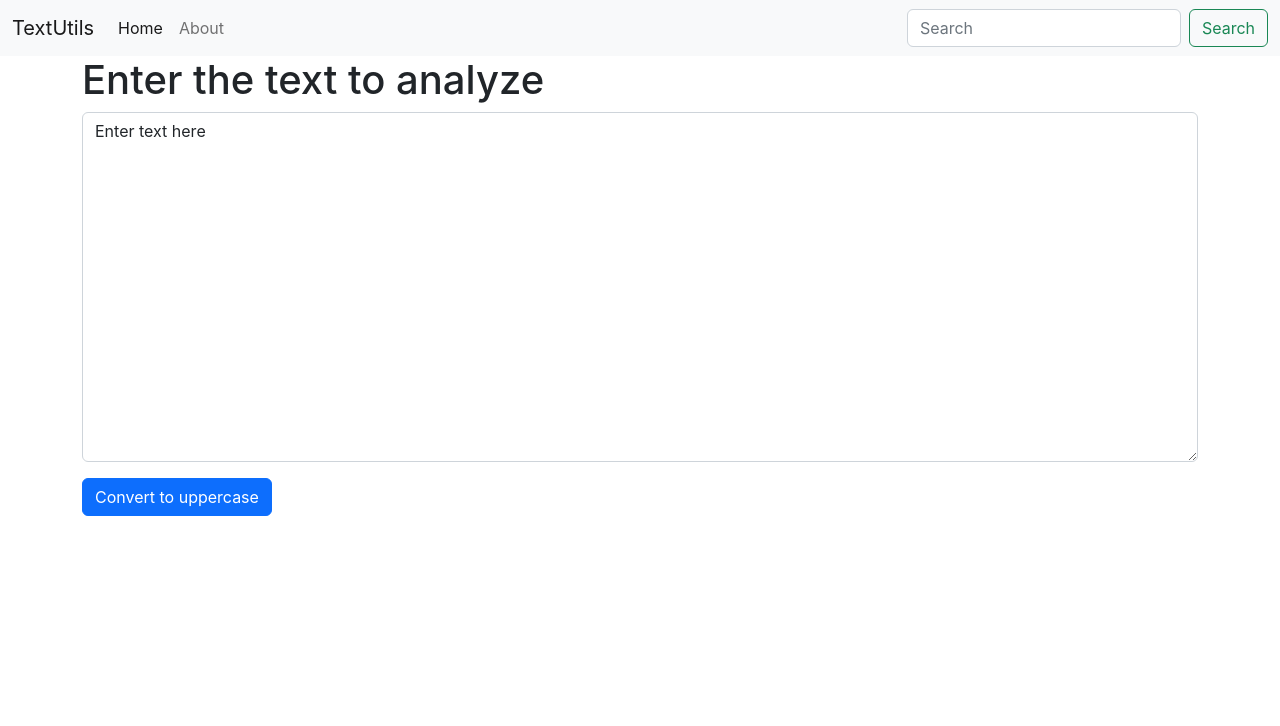
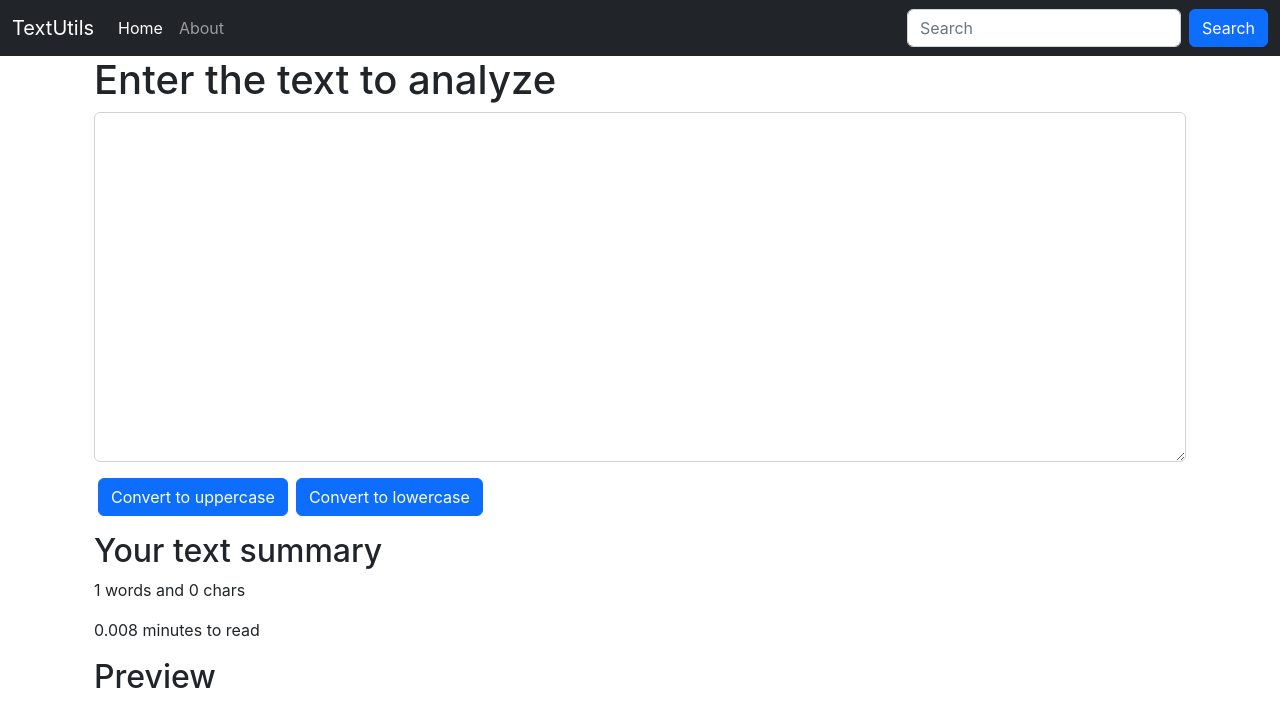
Before and after one commit to saud-ahmad24/react-demo-project, a React (Create React App) app: page / in a window 1280 px wide. Shown: the top 726 px of the page. Built offline with nearby package versions, Linux system fonts and the light colour scheme.

Commit message:
uppercase,lowercase,count

```diff
--- a/src/components/Navbar.js
+++ b/src/components/Navbar.js
@@ -2,7 +2,7 @@ import React from "react";
 import propTypes from 'prop-types'
 export default function NavBar(props) {
   return (
-    <nav className="navbar navbar-expand-lg bg-light">
+    <nav className="navbar navbar-expand-lg bg-dark navbar-dark">
       <div className="container-fluid">
         <a className="navbar-brand" href="/">
           {props.title}
@@ -38,7 +38,7 @@ export default function NavBar(props) {
               placeholder="Search"
               aria-label="Search"
             />
-            <button className="btn btn-outline-success" type="submit">
+            <button className="btn btn-primary" type="submit">
               Search
             </button>
           </form>
--- a/src/components/TextForm.js
+++ b/src/components/TextForm.js
@@ -1,28 +1,42 @@
-import React,{useState} from "react";
+import React, { useState } from "react";
 
 export default function TextForm(props) {
-    const [text,setText]= useState("Enter text here")
-    const handleUpClick=()=>{
-        console.log("handleUpClick is clicked"  + text)
-        setText("text has been changed")
-    }
-    const handleOnClick=(event)=>{
-        console.log("changed")
-        setText(event.target.value)
-    }
+  const [text, setText] = useState("");
+  const handleUpClick = () => {
+    console.log("handleUpClick is clicked" + text);
+    let newText = text.toUpperCase();
+    setText(newText);
+  };
+  const handleLoClick = () => {
+    console.log("handleUpClick is clicked" + text);
+    let newText = text.toLocaleLowerCase();
+    setText(newText);
+  };
+  const handleOnClick = (event) => {
+    console.log("changed");
+    setText(event.target.value);
+  };
+
   return (
-    <div>
-        <h1>{props.heading} </h1>
+    <>
+    <div className="container">
+      <h1>{props.heading} </h1>
       <div className="mb-3">
-        <textarea
-          className="form-control"
-          id="myBox"
-          onChange={handleOnClick}
-          value={text}
-          rows="14 "
-        ></textarea>
-      </div>
-      <button onClick={handleUpClick} className="btn btn-primary">Convert to uppercase</button>
+        <textarea className="form-control" value={text} id="myBox" onChange={handleOnClick}   rows="14" ></textarea>      </div>
+      <button onClick={handleUpClick} className="btn btn-primary mx-1">
+        Convert to uppercase
+      </button>
+      <button onClick={handleLoClick} className="btn btn-primary mx-1">
+        Convert to lowercase
+      </button>
     </div>
+    <div className="container my-3">
+    <h2>Your text summary</h2>
+    <p>{text.split(" ").length} words and {text.length} chars</p>
+    <p>{0.008 * text.split(" ").length} minutes to read</p>
+    <h2>Preview</h2>
+    <p>{text}</p>
+  </div>
+  </>
   );
 }
```
